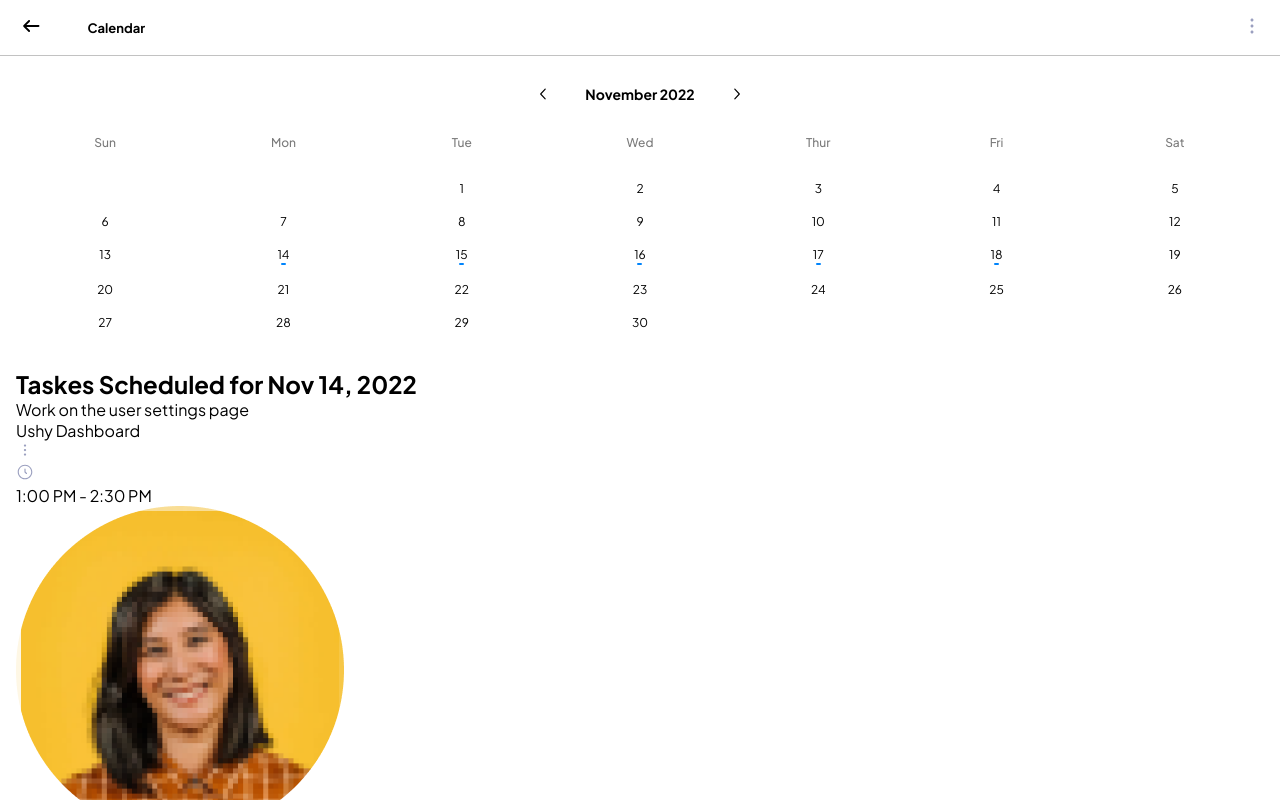
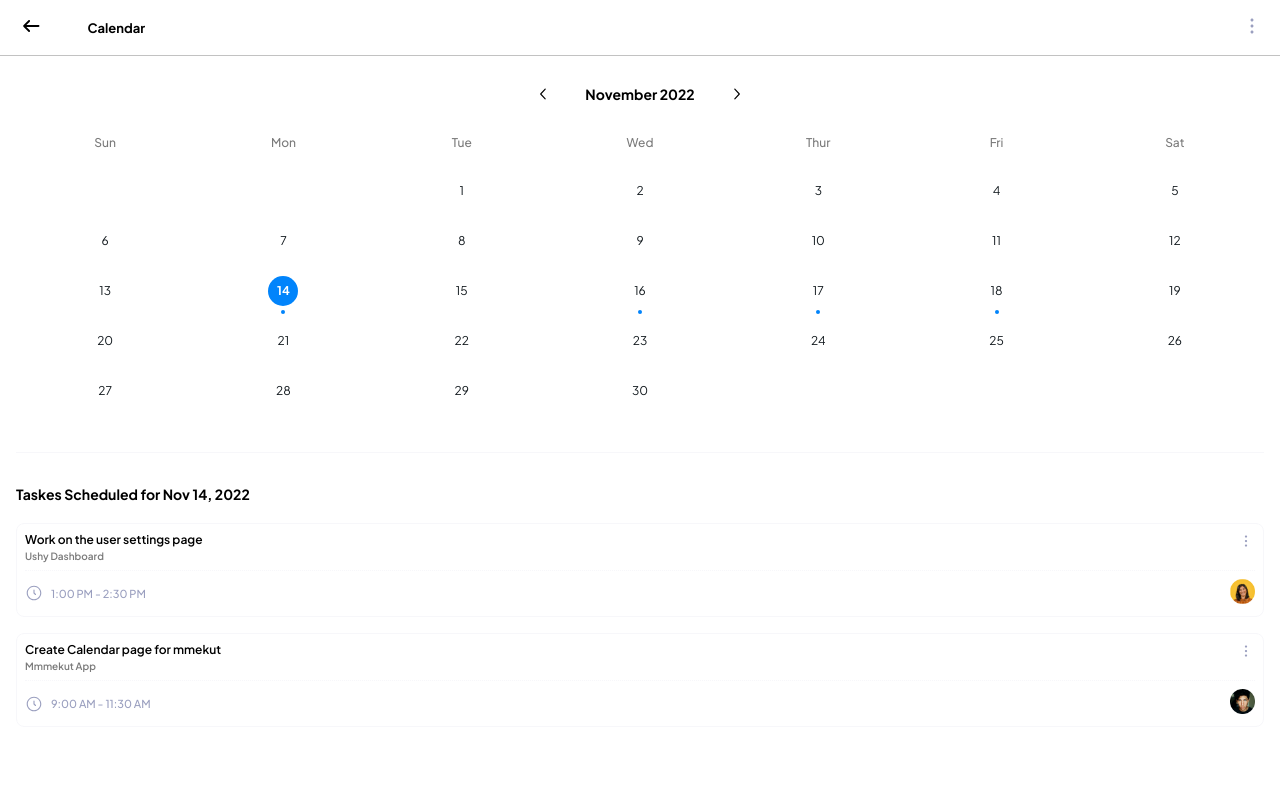
Before and after one commit to 9trocoder/mmekut, a React (Create React App) app: page /calendar in a window 1280 px wide. Built offline with nearby package versions, Linux system fonts and the light colour scheme.

Commit message:
created calendar page

```diff
--- a/src/pages/calendarpage/calendarpage.css
+++ b/src/pages/calendarpage/calendarpage.css
@@ -92,6 +92,9 @@
   color: #0184fb;
 }
 
+.bgblue {
+  background: #0184fb !important;
+}
 .textgray {
   color: rgb(17 24 29 / 1);
 }
@@ -101,28 +104,110 @@
 }
 
 .bggray {
-  color: rgb(17 24 39 / 1);
+  background: rgb(17 24 39 / 1) !important;
 }
 
-.bggrayhover {
+.bggrayhover:hover {
   color: rgb(229 231 235 / 1);
 }
 
+.istodaynaa {
+  font-weight: 700;
+}
 .istodayna {
-  font-weight: 700;
-  width: 8px;
-  height: 8px;
+  width: 30px;
+  height: 30px;
   border-radius: 9999px;
   display: flex;
+  margin-left: auto;
+  margin-right: auto;
   align-items: center;
   justify-content: center;
 }
 
+.daydateWork {
+  width: 4px;
+  height: 4px;
+  margin-top: 4px;
+  margin-left: auto;
+  margin-right: auto;
+  border-radius: 9999px;
+}
+.letsamsee {
+  background-color: #0184fb;
+  height: 4px;
+  width: 4px;
+  margin: auto;
+  border-radius: 9999px;
+}
 
-.letsamsee {
-    background-color: #0184fb;
-    height: 2px;
-    width: 5px;
-    margin: auto;
-    border-radius: 9999px;
+.calendarpage__cnt-daydatetitle {
+  border-top: 1px solid #9a9fbf15;
 }
+
+.calendarpage__cnt-daydatemtitle {
+  font-size: 14px;
+  padding: 32px 0px 20px 0px;
+  font-weight: 700;
+}
+
+.calendarpage__taskcn {
+  border: 1px solid #9a9fbf15;
+  margin-bottom: 16px;
+  border-radius: 8px;
+  padding: 8px 8px;
+}
+
+.calendarpage__task {
+  display: flex;
+  align-items: flex-start;
+  justify-content: space-between;
+  border-bottom: 1px dotted #9a9fbf15;
+}
+
+.calendarpage__tasktop {
+  width: 100%;
+}
+
+.calendarpage__tasktitle {
+  font-size: 12px;
+  font-weight: 600;
+  margin-bottom: .2rem;
+}
+
+.calendarpage__taskprojectname {
+  font-size: 10px;
+  font-weight: 600;
+  color: #7b7b7b;
+  padding-bottom: 8px;
+}
+
+.calendarpage__taskprojectclock {
+  padding-top: 8px;
+  display: flex;
+  align-items: center;
+  justify-content: space-between;
+}
+
+.calendarpage__taskprojecttime {
+  display: flex;
+  align-items: center;
+  gap: 8px;
+}
+
+.calendarpage__taskprojecttime p {
+  font-size: 11px;
+  font-weight: 500;
+  color: #9a9fbf;
+}
+
+.calendarpage__taskprojectimage img{
+  width: 25px;
+  height: 25px;
+  object-fit: cover;
+}
+
+.calendarpage__notask {
+  font-size: 14px;
+  color: #9a9fbf;
+}
--- a/src/pages/calendarpage/calendarpage.js
+++ b/src/pages/calendarpage/calendarpage.js
@@ -43,7 +43,7 @@ const tasks = [
     projectName: "Mmmekut App",
     task: "Create Calendar page for mmekut",
     imageUrl: p2image,
-    startDatetime: "2022-11-15T09:00",
+    startDatetime: "2022-11-14T09:00",
     endDatetime: "2022-11-15T11:30",
   },
   {
@@ -75,8 +75,8 @@ const tasks = [
   },
 ];
 function classNames(...classes) {
-    return classes.filter(Boolean).join(" ");
-  }
+  return classes.filter(Boolean).join(" ");
+}
 function Calendarpage() {
   let today = startOfToday();
   let [selectedDay, setSelectedDay] = useState(today);
@@ -103,7 +103,6 @@ function Calendarpage() {
   let selectedDayTasks = tasks.filter((task) =>
     isSameDay(parseISO(task.startDatetime), selectedDay)
   );
-
 
   return (
     <>
@@ -168,7 +167,26 @@ function Calendarpage() {
                   "pyam"
                 )}
               >
-                <button onClick={() => setSelectedDay(day)}>
+                <button
+                  onClick={() => setSelectedDay(day)}
+                  className={classNames(
+                    isEqual(day, selectedDay) && "whitetext",
+                    !isEqual(day, selectedDay) && isToday(day) && "textblue",
+                    !isEqual(day, selectedDay) &&
+                      !isToday(day) &&
+                      isSameMonth(day, firstDayCurrentMonth) &&
+                      "textgray",
+                    !isEqual(day, selectedDay) &&
+                      !isToday(day) &&
+                      !isSameMonth(day, firstDayCurrentMonth) &&
+                      "textgrayfh",
+                    isEqual(day, selectedDay) && isToday(day) && "bgblue",
+                    isEqual(day, selectedDay) && !isToday(day) && "bggray",
+                    !isEqual(day, selectedDay) && "bggrayhover",
+                    (isEqual(day, selectedDay) || isToday(day)) && "istodaynaa",
+                    "istodayna"
+                  )}
+                >
                   <time datetime={format(day, "yyyy-MM-dd")}>
                     {format(day, "d")}
                   </time>
@@ -182,12 +200,12 @@ function Calendarpage() {
             ))}
           </div>
           <section className="calendarpage__cnt-daydatetitle">
-            <h2>
+            <p className="calendarpage__cnt-daydatemtitle">
               Taskes Scheduled for{" "}
               <time datetime={format(selectedDay, "yyyy-MM-dd")}>
                 {format(selectedDay, "MMM dd, yyy")}
               </time>
-            </h2>
+            </p>
 
             <div className="taskesdlist">
               {selectedDayTasks.length > 0 ? (
@@ -195,7 +213,7 @@ function Calendarpage() {
                   <Task task={task} key={task.id} />
                 ))
               ) : (
-                <p>No Task for today.</p>
+                <p className="calendarpage__notask">No Task for today.</p>
               )}
             </div>
           </section>
@@ -209,16 +227,16 @@ function Task({ task }) {
   let startDateTime = parseISO(task.startDatetime);
   let endDateTime = parseISO(task.endDatetime);
   return (
-    <div>
-      <div className="">
-        <div className="">
-          <p>{task.task}</p>
-          <p>{task.projectName}</p>
+    <div className="calendarpage__taskcn">
+      <div className="calendarpage__task">
+        <div className="calendarpage__tasktop">
+          <p className="calendarpage__tasktitle">{task.task}</p>
+          <p className="calendarpage__taskprojectname">{task.projectName}</p>
         </div>
         <div className="">{otherIconTask}</div>
       </div>
-      <div className="">
-        <div className="">
+      <div className="calendarpage__taskprojectclock">
+        <div className="calendarpage__taskprojecttime">
           {clockIcon}
           <p>
             <time datetime={task.startDatetime}>
@@ -230,7 +248,7 @@ function Task({ task }) {
             </time>
           </p>
         </div>
-        <div className="">
+        <div className="calendarpage__taskprojectimage">
           <img src={task.imageUrl} alt="" />
         </div>
       </div>
```
